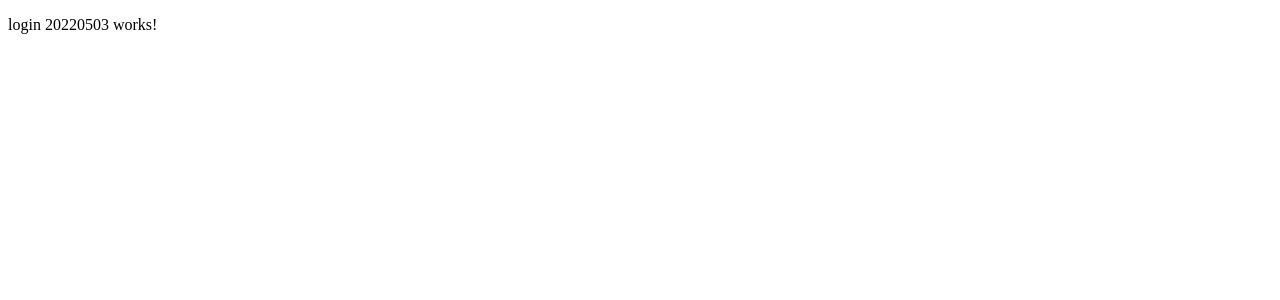
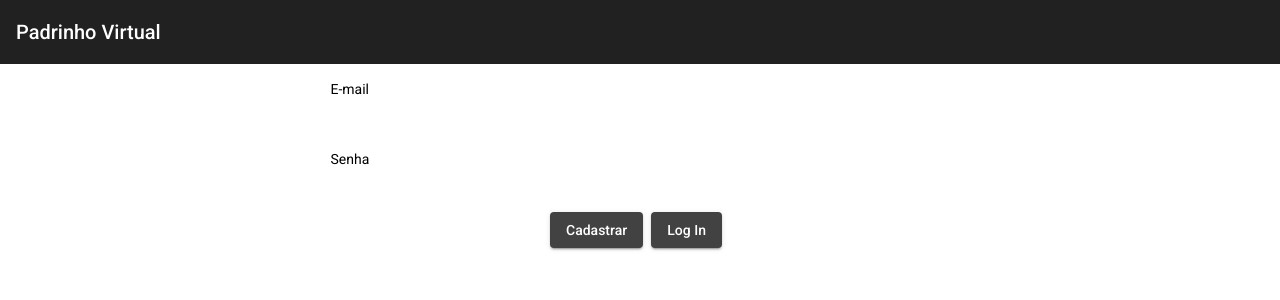
Before and after one commit to andersonmattos/padrinho-virtual, an Angular app: page / in a window 1280 px wide. Shown: the top 300 px of the page. Built offline with nearby package versions, Linux system fonts and the light colour scheme.

Commit message:
Tela de login

```diff
--- a/angular.json
+++ b/angular.json
@@ -27,6 +27,7 @@
               "src/assets"
             ],
             "styles": [
+              "./node_modules/@angular/material/prebuilt-themes/purple-green.css",
               "src/styles.css"
             ],
             "scripts": []
@@ -94,6 +95,7 @@
               "src/assets"
             ],
             "styles": [
+              "./node_modules/@angular/material/prebuilt-themes/purple-green.css",
               "src/styles.css"
             ],
             "scripts": []
--- a/package.json
+++ b/package.json
@@ -11,10 +11,12 @@
   "private": true,
   "dependencies": {
     "@angular/animations": "~13.3.0",
+    "@angular/cdk": "^13.3.6",
     "@angular/common": "~13.3.0",
     "@angular/compiler": "~13.3.0",
     "@angular/core": "~13.3.0",
     "@angular/forms": "~13.3.0",
+    "@angular/material": "^13.3.6",
     "@angular/platform-browser": "~13.3.0",
     "@angular/platform-browser-dynamic": "~13.3.0",
     "@angular/router": "~13.3.0",
--- a/src/app/login/login.component.css
+++ b/src/app/login/login.component.css
@@ -0,0 +1,37 @@
+section {
+    display: table;
+  }
+
+.example-label {
+    display: table-cell;
+    font-size: 14px;
+    margin-left: 8px;
+    min-width: 120px;
+  }
+
+.example-button-row {
+    display: table-cell;
+    width: 100%;
+}
+
+.example-button-row .mat-button-base {
+    margin: 8px 8px 8px 0;
+}
+
+.horizontal-center {
+    text-align: center;
+    width: 100%;
+}
+
+.example-form {
+    margin-left: 25%;
+    margin-right: 25%;
+}
+
+.example-full-width {
+    width: 100%;
+}
+
+.label-color {
+    color: black;
+}
--- a/src/app/login/login.component.html
+++ b/src/app/login/login.component.html
@@ -1 +1,27 @@
-<p>login 20220503 works!</p>
+<!--Cabeçalho-->
+<div>
+    <mat-toolbar>
+        <span>Padrinho Virtual</span>
+    </mat-toolbar>
+</div>
+
+<!--Campos-->
+<form class="example-form">
+    <mat-form-field class="example-full-width" appearance="fill">
+        <mat-label class="label-color">E-mail</mat-label>
+        <input matInput>
+    </mat-form-field>
+
+    <mat-form-field class="example-full-width" appearance="fill">
+        <mat-label class="label-color">Senha</mat-label>
+        <input type="password" matInput>
+    </mat-form-field>
+</form>
+
+<!--Botões-->
+<section class="horizontal-center">
+    <div class="example-button-row">
+        <button  mat-raised-button>Cadastrar</button>
+        <button mat-raised-button>Log In</button>
+    </div>
+</section>
--- a/src/index.html
+++ b/src/index.html
@@ -6,8 +6,11 @@
   <base href="/">
   <meta name="viewport" content="width=device-width, initial-scale=1">
   <link rel="icon" type="image/x-icon" href="favicon.ico">
+  <link rel="preconnect" href="https://fonts.gstatic.com">
+  <link href="https://fonts.googleapis.com/css2?family=Roboto:wght@300;400;500&display=swap" rel="stylesheet">
+  <link href="https://fonts.googleapis.com/icon?family=Material+Icons" rel="stylesheet">
 </head>
-<body>
+<body class="mat-typography">
   <app-root></app-root>
 </body>
 </html>
--- a/src/styles.css
+++ b/src/styles.css
@@ -1 +1,4 @@
 /* You can add global styles to this file, and also import other style files */
+
+html, body { height: 100%; }
+body { margin: 0; font-family: Roboto, "Helvetica Neue", sans-serif; }
```
Also changed, not shown: src/app/app.module.ts (+16 -1 lines), 1 other file (tests, documents, lock files or other folders).
